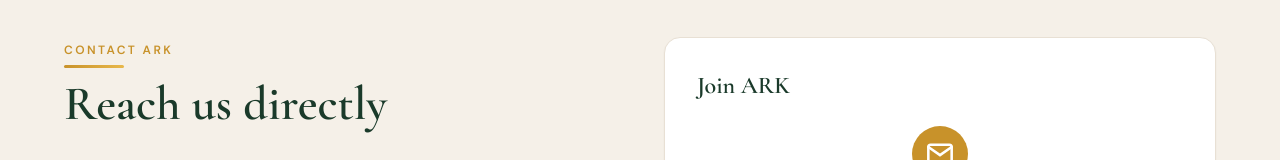
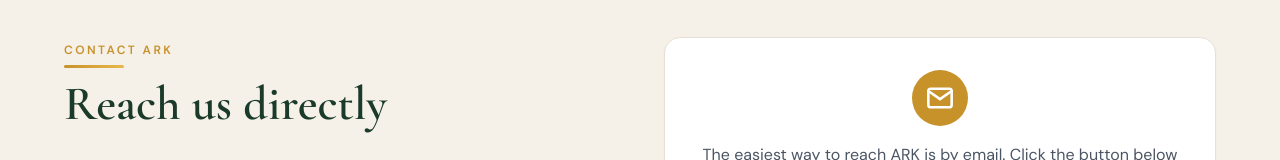
Before and after one commit to arkeralites/ARKWebsite, a Next.js app: page /contact in a window 1280 px wide. Shown: the part 438-598 px from the top of the page. Built offline with nearby package versions, Linux system fonts and the light colour scheme; no server answers.

Commit message:
text changes

```diff
--- a/src/app/contact/page.tsx
+++ b/src/app/contact/page.tsx
@@ -180,9 +180,9 @@
               className="scroll-mt-28 bg-white rounded-2xl shadow-sm border p-8"
               style={{ borderColor: '#e8e0d4' }}
             >
-              <h2 className="font-serif text-2xl font-semibold mb-6" style={{ color: '#1a3a2a' }}>
-                {contact.joinTitle}
-              </h2>
+              {/*<h2 className="font-serif text-2xl font-semibold mb-6" style={{ color: '#1a3a2a' }}>*/}
+              {/*  {contact.joinTitle}*/}
+              {/*</h2>*/}
               <EmailContactCard
                 intro={emailCard.intro}
                 buttonLabel={emailCard.button}
```
